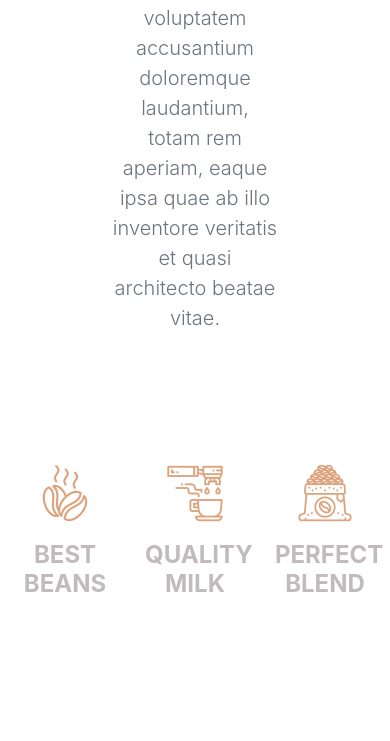
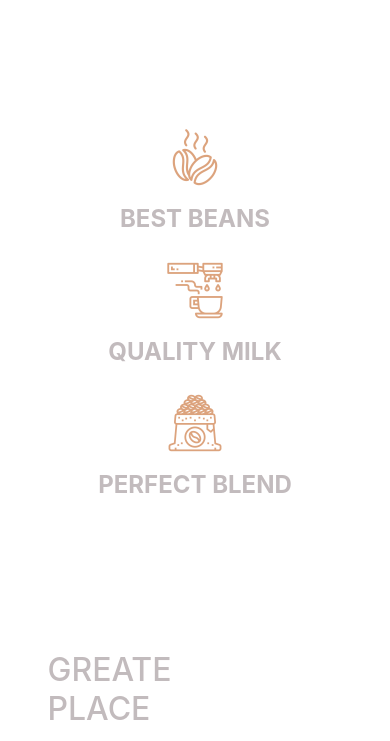
Before and after one commit to mark0jovanovic/front-end-development, a plain HTML site: page index.html in a window 390 px wide. Shown: the part 1580-2321 px from the top of the page. Drawn offline with nearby package versions, Linux system fonts and the light colour scheme; files that its build step writes are made by us from their sources.

Commit message:
practice

```diff
--- a/index.html
+++ b/index.html
@@ -65,24 +65,24 @@
 
         <div class="container py-5">
             <div class="row justify-content-center">
-                <div class="col-6 text-center py-5">
+                <div class="col-10 col-xl-6 text-center py-5">
                     <h1 class="font-weight-bold">THE BEST COFFEE SHOP</h1>
                     <p class="text-muted lead">Sed ut perspiciatis unde omnis iste natus error sit voluptatem accusantium doloremque laudantium, totam rem aperiam, eaque ipsa quae ab illo inventore veritatis et quasi architecto beatae vitae.</p>
                 </div>
 
             </div>
             <div class="row py-5">
-                <div class="col-4 text-center">
+                <div class="col-sm-4 text-center">
                     <img class="img-fluid py-3" src="img/icon-1.png" alt="icon 1">
                     <p class="h4 font-weight-bold">BEST BEANS</p>
 
                 </div>
-                <div class="col-4 text-center">
+                <div class="col-sm-4 text-center">
                     <img class="img-fluid py-3" src="img/icon-2.png" alt="icon 1">
                     <p class="h4 font-weight-bold">QUALITY MILK</p>
 
                 </div>
-                <div class="col-4 text-center">
+                <div class="col-sm-4 text-center">
                     <img class="img-fluid py-3" src="img/icon-3.png" alt="icon 1">
                     <p class="h4 font-weight-bold">PERFECT BLEND</p>
 
```
